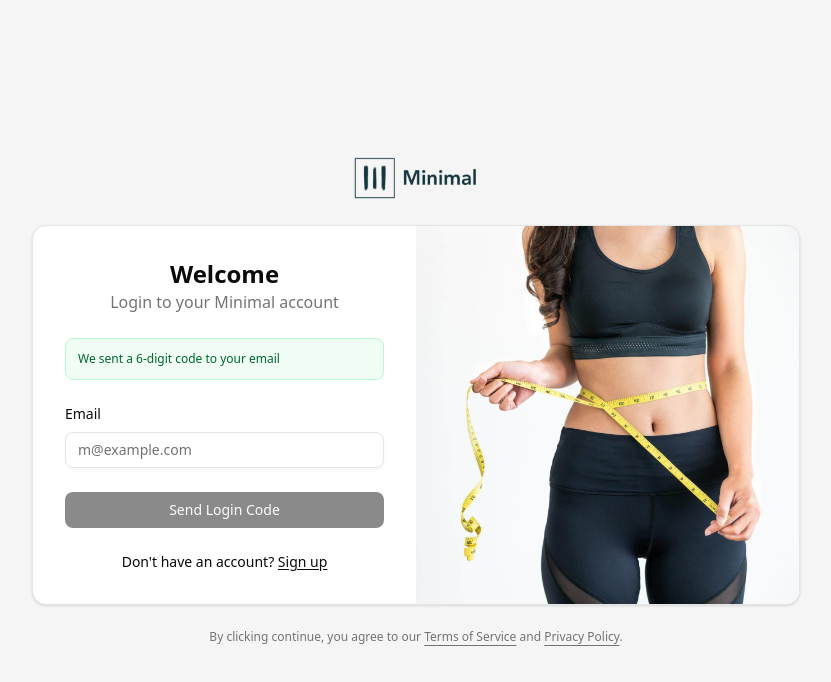
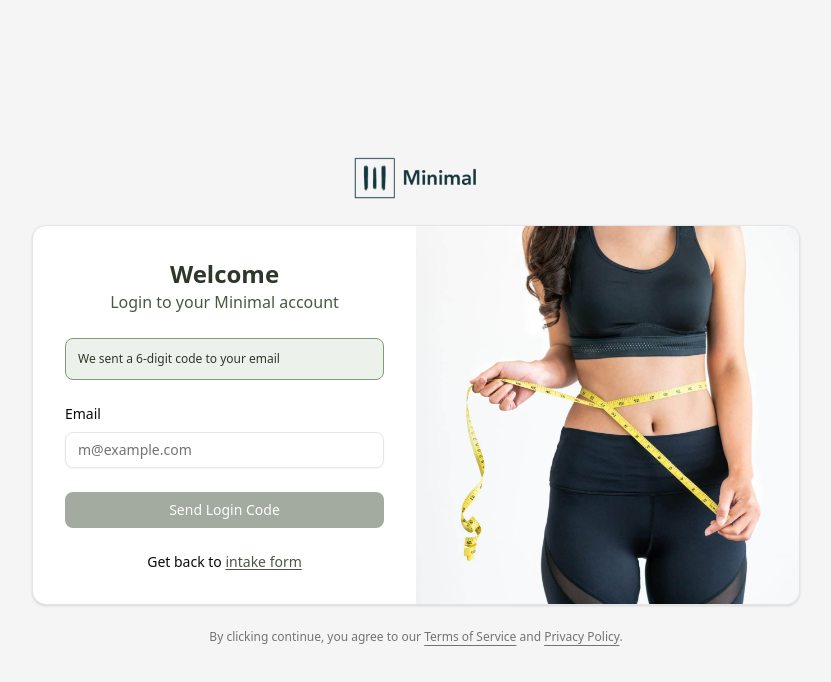
Before and after one commit to Yash-Tibadiya/Minimal, a Next.js app: page /login in a window 1280 px wide. Shown: the top 682 px of the page, without its empty margins (224-1055 px from the left). Built offline with nearby package versions, Linux system fonts and the light colour scheme.

Commit message:
refactor(auth): update green color variables and apply to login page styling

```diff
--- a/src/app/globals.css
+++ b/src/app/globals.css
@@ -16,11 +16,11 @@
   --color-sidebar-primary: var(--sidebar-primary);
   --color-sidebar-foreground: var(--sidebar-foreground);
   --color-sidebar: var(--sidebar);
-  --color-green-550: var(--green-200);
-  --color-green-550: var(--green-550);
-  --color-green-650: var(--green-650);
-  --color-green-750: var(--green-750);
-  --color-green-850: var(--green-850);
+  --color-green-250: #EDF1EB;
+  --color-green-550: #7F9B75;
+  --color-green-650: #6B8262;
+  --color-green-750: #495843;
+  --color-green-850: #2E382A;
   --color-chart-5: var(--chart-5);
   --color-chart-4: var(--chart-4);
   --color-chart-3: var(--chart-3);
@@ -81,11 +81,6 @@
   --sidebar-accent-foreground: oklch(0.205 0 0);
   --sidebar-border: oklch(0.922 0 0);
   --sidebar-ring: oklch(0.708 0 0);
-  --green-200: #EDF1EB;
-  --green-550: #7f9b75;
-  --green-650: #6b8262;
-  --green-750: #495843;
-  --green-850: #2e382a;
 }
 
 /* .dark {
@@ -120,7 +115,6 @@
   --sidebar-accent-foreground: oklch(0.985 0 0);
   --sidebar-border: oklch(1 0 0 / 10%);
   --sidebar-ring: oklch(0.556 0 0);
-  --green-200: #EDF1EB;
   --green-550: #7f9b75;
   --green-650: #6b8262;
   --green-750: #495843;
--- a/src/app/login/page.tsx
+++ b/src/app/login/page.tsx
@@ -105,19 +105,21 @@ export default function LoginPage() {
               <div className="p-6 md:p-8">
                 <div className="flex flex-col gap-6">
                   <div className="flex flex-col items-center text-center">
-                    <h1 className="text-2xl font-bold">Welcome</h1>
-                    <p className="text-muted-foreground text-balance">
+                    <h1 className="text-2xl font-bold text-green-850">
+                      Welcome
+                    </h1>
+                    <p className="text-balance text-green-750">
                       Login to your Minimal account
                     </p>
                   </div>
 
                   {!info && (
-                    <div className="rounded-md border border-green-200 bg-green-50 px-3 py-3 text-xs text-green-800 font-medium">
+                    <div className="rounded-md border border-green-550 bg-green-250 px-3 py-3 text-xs text-green-850 font-medium">
                       We sent a 6-digit code to your email
                     </div>
                   )}
                   {info && (
-                    <div className="rounded-md border border-green-200 bg-green-50 px-3 py-3 text-xs text-green-800 font-medium">
+                    <div className="rounded-md border border-green-550 bg-green-250 px-3 py-3 text-xs text-green-850 font-medium">
                       {info}
                     </div>
                   )}
@@ -144,7 +146,7 @@ export default function LoginPage() {
                       </div>
                       <Button
                         type="submit"
-                        className="w-full"
+                        className="w-full bg-green-750 hover:bg-green-850"
                         disabled={loading || !email}
                       >
                         {loading ? (
@@ -154,12 +156,12 @@ export default function LoginPage() {
                         )}
                       </Button>
                       <div className="text-center text-sm">
-                        Don't have an account?{" "}
+                        Get back to{" "}
                         <Link
                           href="/signup"
-                          className="underline underline-offset-2"
+                          className="underline underline-offset-2 text-green-750 font-medium"
                         >
-                          Sign up
+                          intake form
                         </Link>
                       </div>
                     </form>
@@ -187,7 +189,7 @@ export default function LoginPage() {
                       </div>
                       <Button
                         type="submit"
-                        className="w-full"
+                        className="w-full bg-green-750 hover:bg-green-850"
                         disabled={loading || code.length !== 6}
                       >
                         {loading ? (
@@ -206,9 +208,9 @@ export default function LoginPage() {
                             setInfo(null);
                             setError(null);
                           }}
-                          className="underline underline-offset-2"
+                          className="underline underline-offset-2 text-green-750 font-medium"
                         >
-                          email
+                          Email
                         </Link>
                       </div>
                     </form>
```
